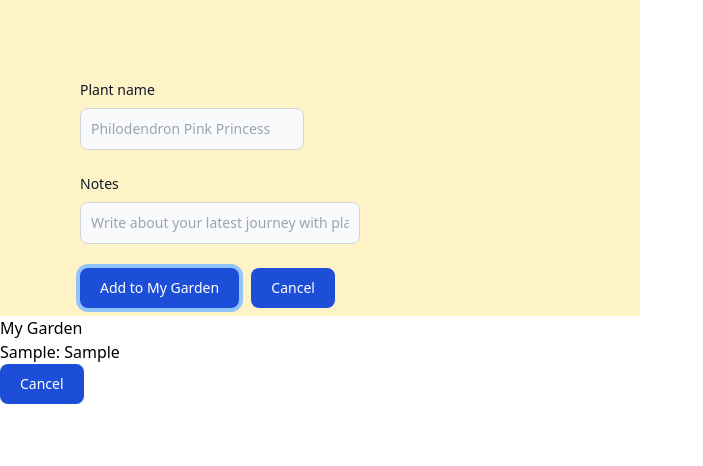
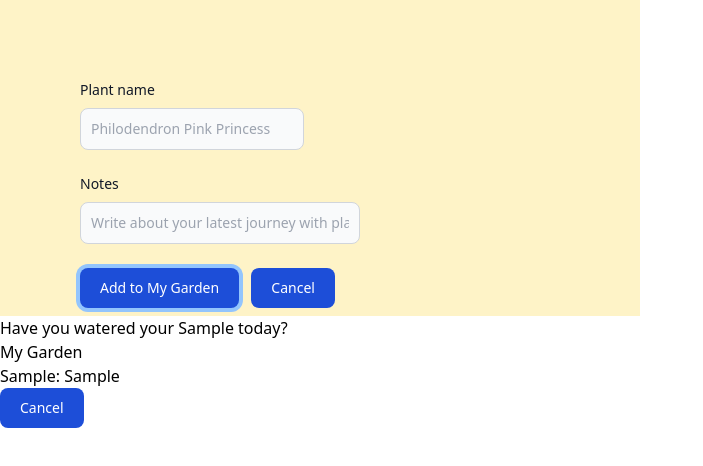
Before and after one commit to charlottejevans/planted, a website: page src/index.html in a window 1280 px wide. Both pictures are taken after typing "Sample", "Sample" into the empty fields and a click on the button "Add to My Garden". Shown: the whole page, without its empty margins (0-703 px from the left). Drawn offline with nearby package versions, Linux system fonts and the light colour scheme; files that its build step writes are made by us from their sources.

Commit message:
Added string interpolation into function: saveSettings() to ask the user if they have watered their plant, if there is one in their local storage.

```diff
--- a/package.json
+++ b/package.json
@@ -30,7 +30,6 @@
     "fastq": "^1.17.1",
     "fill-range": "^7.0.1",
     "foreground-child": "^3.1.1",
-    "fsevents": "^2.3.3",
     "function-bind": "^1.1.2",
     "glob": "^10.3.12",
     "glob-parent": "^6.0.2",
--- a/src/index.html
+++ b/src/index.html
@@ -26,6 +26,8 @@
 
 </ul>
 
+<p id="reminder"></p>
+
 <!-- This is the myGarden section -->
 <div>My Garden
 <div id="myGarden" class="my-garden">
--- a/src/script.js
+++ b/src/script.js
@@ -1,6 +1,6 @@
-let plantNameEl, plantNoteEl, addToGarden, cancel;
+let plantNameEl, plantNoteEl, addToGarden, cancel, reminderAlert;
 let settingsKey = 'settings'
-
+let reminderName = localStorage.getItem(settingsKey)
 // initiating the HTML elements the moment the page is loaded.
 function init() {
     plantNameEl = document.getElementById("plantNameInput");
@@ -12,6 +12,9 @@ function init() {
     getSettings()
 }
 
+
+
+
 // retrieves the info from localstorage using the settings key and parses it into a JSON string object.
 function getSettings() {
     const jsonString = localStorage.getItem(settingsKey)
@@ -20,6 +23,7 @@ function getSettings() {
         const settingsJSON = JSON.parse(jsonString);
         const combinedInfo = settingsJSON.name + ': ' + settingsJSON.notes;
         updateMyGarden(combinedInfo);
+
     } else {
         console.log("No settings found in localStorage.");
     }
@@ -57,6 +61,11 @@ function saveSettings() {
 
         plantNameEl.value = ""
         plantNoteEl.value = ""
+        /* Once info is added to LS, triggers a reminder to ask whether they have watered their plant using string interpolation. */
+        const storedSettings = JSON.parse(localStorage.getItem(settingsKey));
+        reminderName = storedSettings.name
+        reminderAlert = `Have you watered your ${reminderName} today?`
+        document.getElementById("reminder").innerHTML = reminderAlert;
     } else {
         alert("Information is missing.")
     }
```
Also changed, not shown: 1 other file.
